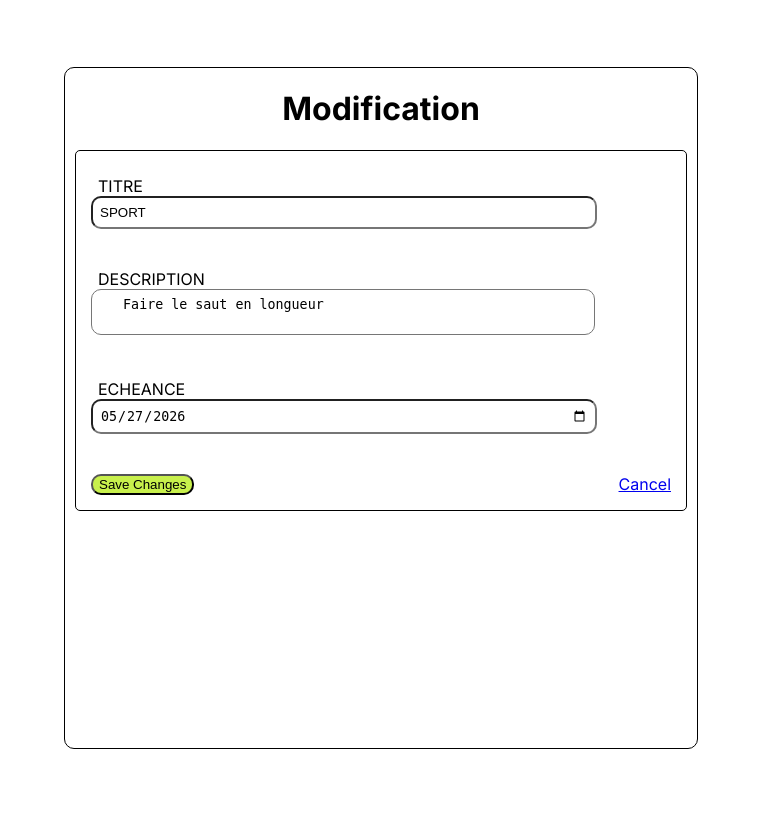
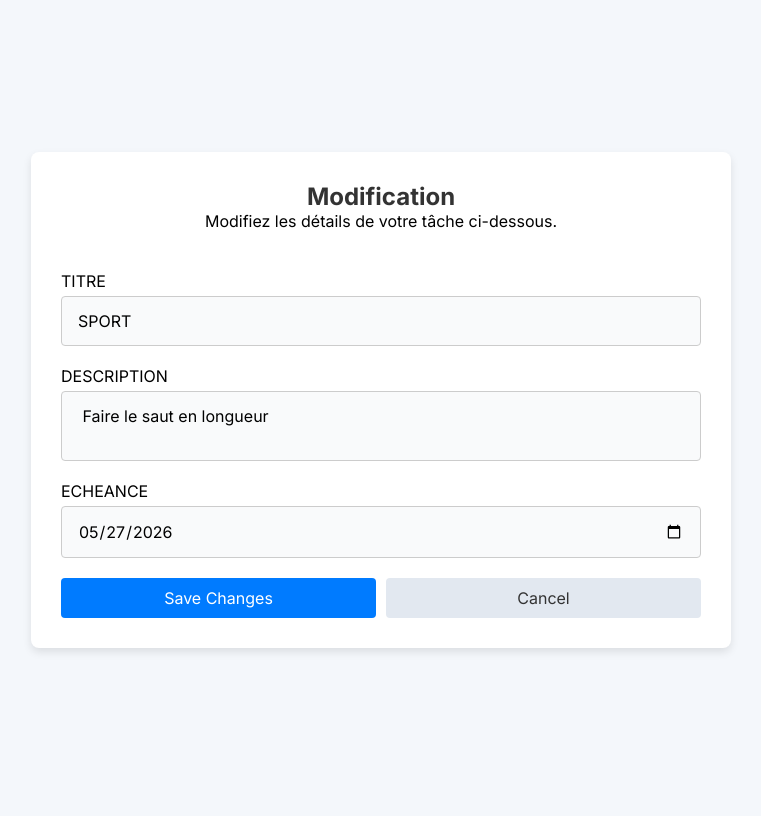
Before and after one commit to Joach27/training, a Flask app: page /edit/1 in a window 1280 px wide. Shown: the whole page, without its empty margins (259-1020 px from the left). After the commit the page ends 652 px from the top, so only its background shows below. Run offline with Flask 3, Linux system fonts and the light colour scheme; a user stored in the database is signed in; data comes from the database, SQL or seed files in the repository; both versions use the stored data as it was after the commit.

Commit message:
Mon troisième commit

```diff
--- a/app/app.py
+++ b/app/app.py
@@ -1,6 +1,7 @@
 from flask import Flask, render_template,request, redirect, url_for, session, flash
 from flask_sqlalchemy import SQLAlchemy
 from datetime import date,datetime
+from werkzeug.security import generate_password_hash, check_password_hash
 
 app = Flask(__name__)
 
@@ -8,6 +9,8 @@ app.secret_key = "ma_cle_super_secrete_123"
 
 app.config['SQLALCHEMY_DATABASE_URI'] = 'sqlite:///db.sqlite'
 app.config['SQLALCHEMY_TRACK_MODIFICATIONS'] = False
+app.config["TEMPLATES_AUTO_RELOAD"] = True
+
 db = SQLAlchemy(app)
 
 class Task(db.Model):
@@ -25,6 +28,12 @@ class User(db.Model):
     email = db.Column(db.String(30), nullable=False)
     password = db.Column(db.String(15), nullable=False)
     tasks = db.relationship('Task', backref='owner', lazy=True, cascade="all, delete-orphan")
+
+    def set_password(self,password):
+        self.password = generate_password_hash(password)
+
+    def check_password(self,password):
+        return check_password_hash(self.password, password)
 
 
 
@@ -61,8 +70,8 @@ def home():
         return redirect(url_for("home"))
 
     # Récupérer uniquement les tâches de l'utilisateur connecté
-    tasks = Task.query.filter_by(user_id=user.id).all()
-    return render_template('home.html',tasks = tasks)
+    tasks = Task.query.filter_by(user_id=user.id).order_by(Task.id.desc()).all() # ← .desc() = plus récent en premier
+    return render_template('home.html',tasks = tasks, user = user)
 
 
 @app.route("/delete/<int:task_id>",methods=["POST","GET"])
@@ -144,11 +153,8 @@ def register():
             return redirect(url_for("login"))
         else:
             # Créer le nouvel utilisateur
-            new_user = User(
-                full_name=full_name,
-                email=email,
-                password=password
-            )
+            new_user = User( full_name=full_name, email=email,password=password)
+            new_user.set_password(password)
             db.session.add(new_user)
             db.session.commit()
 
@@ -171,7 +177,7 @@ def login():
         # Chercher l'utilisateur par email et mot de passe
         user = User.query.filter_by(email=email, password=password).first()
 
-        if user  :
+        if user and check_password_hash(password) :
             session["user_id"] = user.id
             flash("Connecté avec succès !", "success")
             return redirect(url_for("home"))
@@ -190,8 +196,8 @@ def logout():
 
 
 if (__name__ == '__main__'):
-    with app.app_context():
+    #with app.app_context():
           #db.drop_all()
-          db.create_all()
+          #db.create_all()
 
     app.run(debug = True)
--- a/app/static/edit_task.css
+++ b/app/static/edit_task.css
@@ -3,55 +3,120 @@
 @import url('https://fonts.googleapis.com/css2?family=Inter:ital,opsz,wght@0,14..32,100..900;1,14..32,100..900&display=swap');
 
 
+*{
+	margin: 0;
+	padding: 0;
+	box-sizing: border-box;
+	font-family: "Inter", sans-serif;
+
+}
+
+body {
+
+	min-height: 100vh;
+	display: flex;
+	align-items: center;
+	justify-content: center;
+    background: #f4f7fb;
+
+	padding: 20px;
+}
+
+.container {
+	width: 100%;
+	max-width: 700px;
+
+	padding: 30px;
+
+	box-shadow: 0 4px 8px rgba(0, 0, 0, 0.1);
+	background-color: #fff;
+	border-radius: 8px;
+
+	display: flex;
+	flex-direction: column;
+
+	gap: 20px;
+
+	height: 100%;
+}
+
+.edit-form {
+	display: flex;
+	flex-direction: column;
+	gap: 20px;
 
 
-body {
+}
+
+.field {
 	display: flex;
-        justify-content: center;
-        align-items: center;
-        height: 100vh;
-		font-family: "Inter", sans-serif;
-    	font-optical-sizing: auto;
-    	font-weight: weight;
-   		font-style: normal;
+	flex-direction: column;
+	gap: 5px;
+	width: 100%;
+}
+
+.field input, .field textarea {
+	padding: 14px 16px;
+	border: 1px solid #ccc;
+	border-radius: 4px;
+	font-size: 16px;
+	text-align: left;
+	background: #f9fafb;
+	outline: none;
+	width: 100%;
+}
+
+.field input:focus, .field textarea:focus {
+	border-color: #007bff;
+	box-shadow: 0 0 5px rgba(0, 123, 255, 0.5);
+}
+
+.field textarea {
+	min-height: 50px;
+	resize: none;
+}
+
+
+.edit-header {
+	margin-bottom: 20px;
+	align-self: center;
+}
+
+.edit-header h1 {
+	font-size: 24px;
+	color: #333;
+	text-align: center;
+}
+
+.actions {
+	display: flex;
+	justify-content: space-between;
+	gap: 10px;
 
 }
-	.container{
-            border: 1px solid black;
-            border-radius: 10px;
-            width: 50%;
-            height: 85%;
+
+.actions button,
+.actions .btn-secondary {
+	flex: 1;
+	padding: 10px 20px;
+	border: none;
+	border-radius: 4px;
+	font-size: 16px;
+	cursor: pointer;
 }
 
-	.field1{
-		border: 1px solid black;
-		border-radius: 5px;
-		margin-right: 10px;
-		margin-left: 10px ;
-		padding-top: 25px;
+.actions button {
+	background-color: #007bff;
+	color: #fff;
 }
 
-	.field1 input,.field1 label,.field1 textarea{
-		width: 80%;
-		margin-left: 15px;
-		padding: 7px;
+.actions button:hover {
+	background-color: #0056b3;
 }
-	input, textarea{
-		border-radius: 10px;
-	}
-	h1{
+
+.btn-secondary {
+	background-color: #e2e8f0;
+	color: #333;
+	text-decoration: none;
 	text-align: center;
 }
-	.actions{
-		display: flex;
-		justify-content: space-between;
-	}
-	.actions button{
-		margin-left: 15px;
-		margin-bottom: 15px;
-		background-color: #c8f04c;
-		border-radius: 10px;
-	}
-	.actions a{
-		margin-right: 15px;
-	}
--- a/app/static/home.css
+++ b/app/static/home.css
@@ -1,99 +1,147 @@
-
  @import url('https://fonts.googleapis.com/css2?family=Inter:ital,opsz,wght@0,14..32,100..900;1,14..32,100..900&display=swap');
 
 body{
     font-family: "Inter", sans-serif;
-
+    background-color: #f4f7fb;
 }
-
 
 .container{
     display: flex;
-            height: auto;
-
+    height: 100vh;
 }
 
 .left{
+    display: flex;
+    flex-direction: column;
+    border-right: 1px solid #dbe2ea;
+    padding: 20px;
     width: 30%;
-
-            border: 0.5px solid rgb(162, 160, 160);
+    height: 100%;
 }
 
-       .right{
-            width: 70%;
-
-       }
-        h1{
-            text-align: center;
-
+.create-form{
+    display: flex;
+    flex-direction: column;
+    margin-top: 20px;
+    gap: 15px;
 }
 
-        input,textarea, .form1 button{
-            border-color: #c8f04c;
-            border-radius: 5px;
-            padding: 10px;
-            width: 99%;
-            outline: none;
-
+.titre input , .description textarea, .date input{
+    padding: 14px 16px;
+    border: 1px solid #dbe2ea;
+    border-radius: 4px;
+    width: 100%;
+    background-color: #f8fafc;
 }
 
-        .form1 button{
-            background-color: #c8f04c;
-            color: black;
-            cursor: pointer;
-            transition: 0.5s;
+.titre input:focus , .description textarea:focus, .date input:focus{
+    outline: none;
+    border-color: #007BFF;
+    box-shadow: 0 0 5px rgba(0, 123, 255, 0.5);
 }
 
-        textarea{
-            resize: none;
+.btn button{
+    margin-top: 20px;
+    padding: 10px;
+    background-color: #007BFF;
+    color: white;
+    border: none;
+    border-radius: 4px;
+    cursor: pointer;
+    width: 100%;
+    font-size: 16px;
 }
 
+.right {
+    display: flex;
+    flex-direction: column;
+    padding: 10px;
+    width: 70%;
+    gap: 20px;
+}
 
-        .form1{
-            margin: 20px;
-            margin-top: 40px;
+.right ul {
+    list-style-type: none;
+    padding: 0;
+    margin: 0;
+    display: flex;
+    flex-direction: column;
+    gap: 10px;
+}
 
-        }
-        .deconnexion{
-            position: relative;
-            left: 250px;
-            bottom: 15px;
-            text-align: right;
-            font-size: 20px;
-            border: 1px solid black;
-        }
 .task-action {
     display: flex;
-            width: 25%;
-            border: none solid black;
-            padding: 2px;
-            border-radius: 5px;
-            justify-content: space-between;
-            margin-top: 15px;
-            position: relative;
-            margin-left: 10px;
-            cursor: pointer;
-
-
-
-        }
-
-        .task-content{
-            display: flex;
-            justify-content: space-between;
-            margin-right: 10px;
+    gap: 10px;
     margin-top: 10px;
 }
 
-        li{
-            border: 1px solid black;
-            margin: 8px;
-            list-style: none;
+.task-action button {
+    padding: 5px 10px;
+    border: none;
+    border-radius: 4px;
+    cursor: pointer;
 }
 
-        .task-head{
-            margin-left: 10px;
+.task-action .update {
+    background-color: #28a745;
+    color: white;
 }
-        a{
+.task-action .delete {
+    background-color: #dc3545;
+    color: white;
+}
+
+.task-action .toggle {
+    background-color: #007BFF;
+    color: white;
+}
+
+.not-done {
+    background-color: #f8d7da;
+    padding: 5px 10px;
+    border-radius: 999px;
+    width: fit-content;
+}
+.done {
+    background-color: #d4edda;
+    padding: 5px 10px;
+    border-radius: 999px;
+    width: fit-content;
+}
+
+.task-item {
+    display: flex;
+    flex-direction: column;
+    gap: 5px;
+    border: 1px solid #dbe2ea;
+    border-radius: 8px;
+    padding: 10px;
+    background-color: #f8fafc;
+    box-shadow: 0 1px 3px rgba(0, 0, 0, 0.1);
+}
+
+.task-item:hover {
+    border-color: #dbe2ea;
+    box-shadow: 0 4px 8px rgba(0, 0, 0, 0.15);
+}
+
+.task-content {
+    display: flex;
+    flex-direction: column;
+    gap: 4px;
+}
+
+/*  ------------------- HEADER ------------------- */
+.header {
+    display: flex;
+    justify-content: space-between;
+    align-items: center;
+    padding: 5px 10px;
+    border-bottom: 1px solid #dbe2ea;
+}
+
+.header a{
     text-decoration: none;
+    color: #007BFF;
+    font-weight: 500;
 }
--- a/app/templates/edit_task.html
+++ b/app/templates/edit_task.html
@@ -4,17 +4,20 @@
 	<meta charset="UTF-8" />
 	<meta name="viewport" content="width=device-width, initial-scale=1.0" />
 	<title>Edit Task</title>
+	<link rel="stylesheet" href="{{ url_for('static', filename='home.css') }}" />
     <link rel="stylesheet" href="{{ url_for('static', filename='edit_task.css') }}" />
 </head>
 
 <body>
 	<div class="container">
+		<header class="edit-header">
 			<h1>Modification</h1>
+			<p>Modifiez les détails de votre tâche ci-dessous.</p>
+		</header>
 
-		<form method="post" action="{{ url_for('update_task', task_id=task.id) }}">
-			<div class="field1">
+		<form class="edit-form" method="post" action="{{ url_for('update_task', task_id=task.id) }}">
 			<div class="field">
-					<label for="title">TITRE</label><br>
+				<label for="title">TITRE</label>
 				<input
 					type="text"
 					id="title"
@@ -23,34 +26,32 @@
 					placeholder="Enter task title"
 					required
 				/>
-				</div><br><br>
+			</div>
 
 			<div class="field">
-					<label for="description">DESCRIPTION</label><br>
+				<label for="description">DESCRIPTION</label>
 				<textarea
 					id="description"
 					name="description"
 					placeholder="Describe the task"
-						style="resize: none;"
-					>   {{ task.description }}</textarea>
-				</div><br><br>
+					> {{ task.description }}</textarea>
+			</div>
 
 
 			<div class="field">
-					<label for="due_date">ECHEANCE</label><br>
+				<label for="due_date">ECHEANCE</label>
 				<input
 					type="date"
 					id="due_date"
 					name="due_date"
 					value="{{ task.due_date }}"
 				/>
-				</div><br><br>
+			</div>
 
 			<div class="actions">
 				<button type="submit">Save Changes</button>
 				<a class="btn-secondary" href="{{ url_for('home') }}">Cancel</a>
 			</div>
-			</div>
 		</form>
 	</div>
 </body>
```
Also changed, not shown: app/static/auth.css (added, +98 -0 lines), app/static/login.css (deleted, +0 -72 lines), app/static/register.css (deleted, +0 -79 lines), app/templates/home.html (+22 -15 lines), app/templates/login.html (+13 -12 lines), app/templates/register.html (+18 -14 lines), app/instance/db.sqlite. Lines whose indentation alone changed are shown as unchanged.
